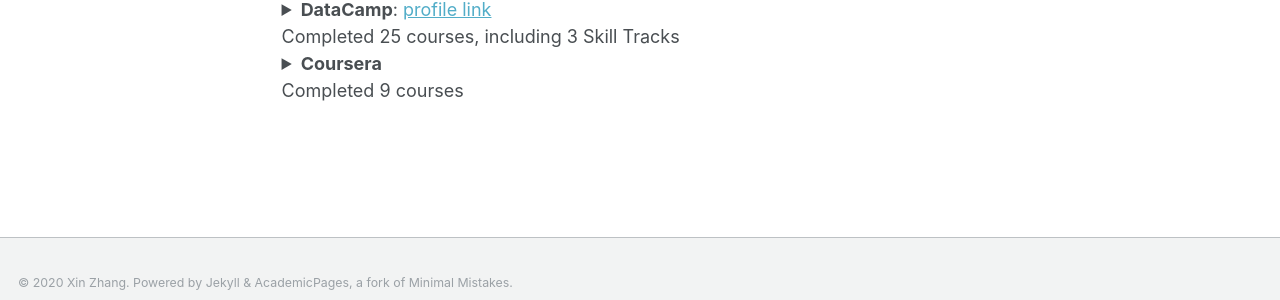
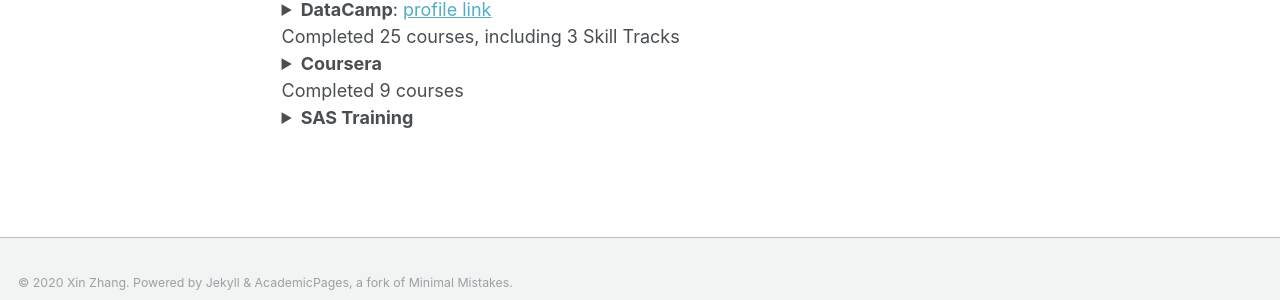
Before and after one commit to SnowingSita/SnowingSita.github.io, a Jekyll site: the page built from _pages/education.md, in a window 1280 px wide and 1329 px high. Shown: the part 1000-1300 px from the top of the window. Built offline with Jekyll 4.4.1, drawn with Linux system fonts in a browser that asks for light colours.

Commit message:
Update education.md

```diff
--- a/_pages/education.md
+++ b/_pages/education.md
@@ -138,3 +138,12 @@
 - Programming for Everybody (Getting Started with Python) (July 2017) [certificate](https://www.coursera.org/account/accomplishments/records/6KZPLTC3CQUQ){:target="_blank"}
 </details>
 {::options parse_block_html="false" /}
+
+{::options parse_block_html="true" /}
+<details>
+<summary markdown="span">
+**SAS Training**
+</summary>
+- Applied Analytics Using SAS Enterprise Miner (October 2020) [certificate](https://www.youracclaim.com/badges/d6ec3a78-14d9-4be8-b6bb-98006f1f54bf){:target="_blank"}
+</details>
+{::options parse_block_html="false" /}
```
